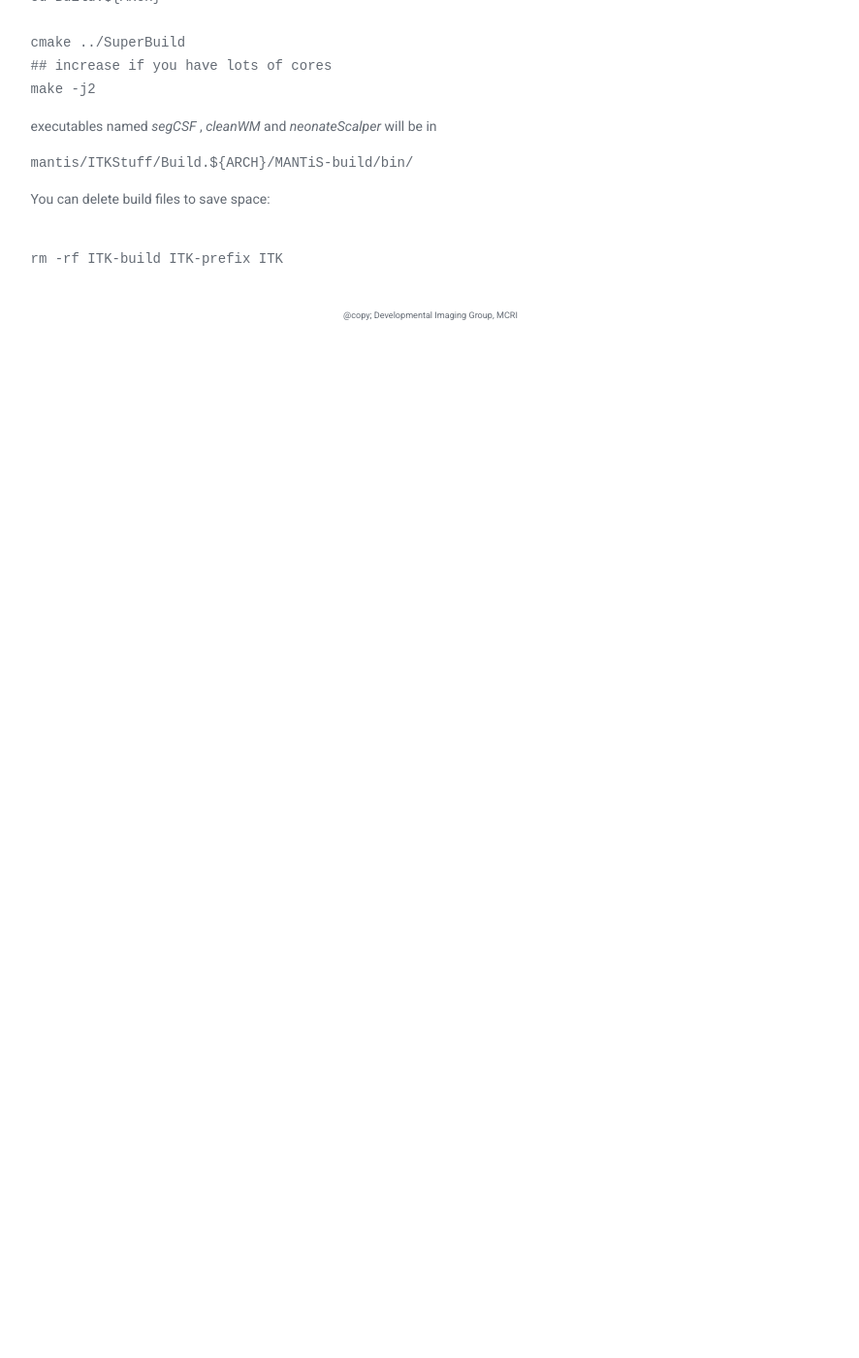
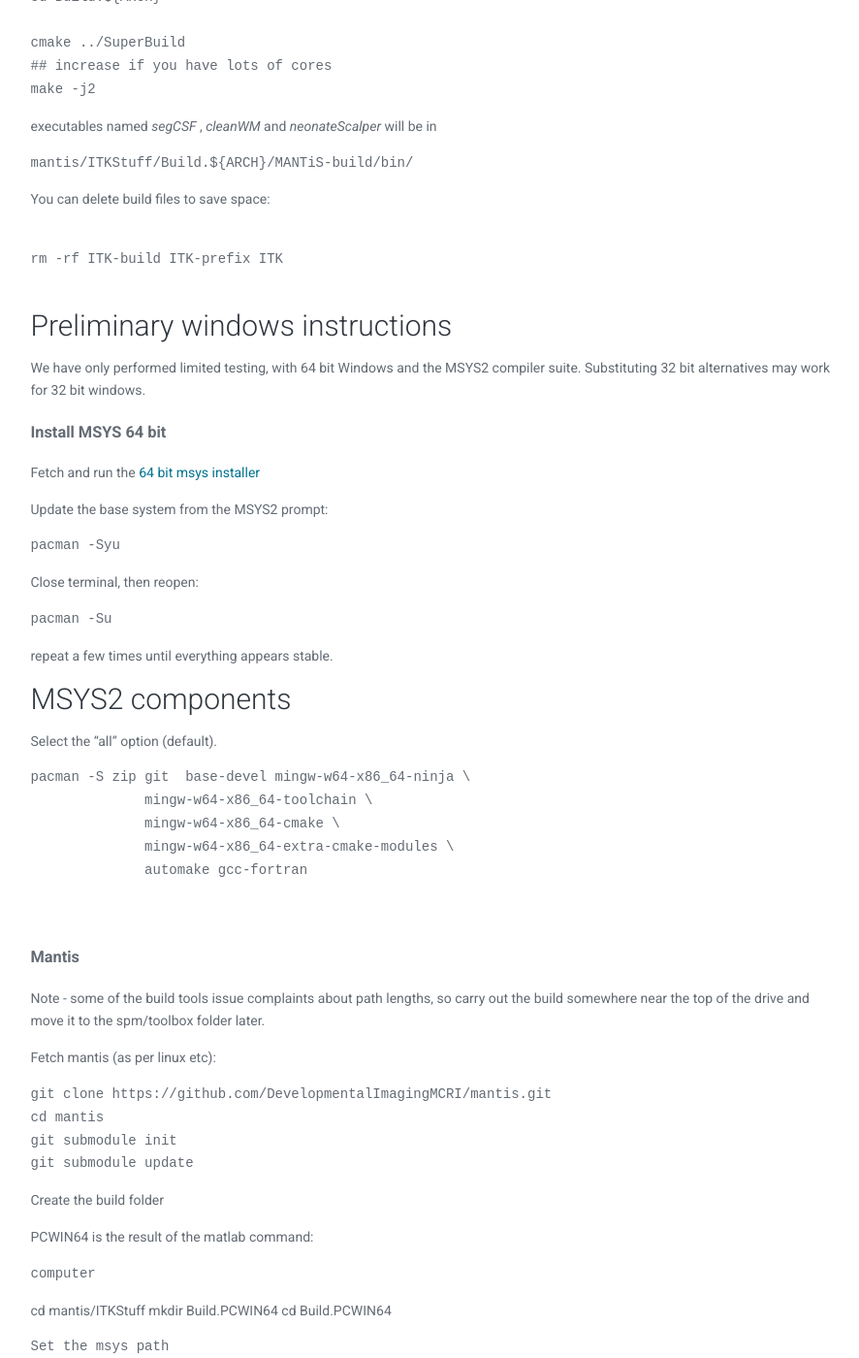
Before and after one commit to DevelopmentalImagingMCRI/mantis, a Jekyll site: the page built from installation/index.md, in a window 1280 px wide and 1400 px high, scrolled down 1416 px. Shown: the whole window at 97% size, without its empty margins (196-1082 px from the left). Built offline with Jekyll 4.4.1, drawn with Linux system fonts in a browser that asks for light colours; before the commit the page ends 1776 px from its top, so only the background shows below that; some of the changed text lies outside the part shown.

Commit message:
preliminary windows instructions

````diff
--- a/installation/index.md
+++ b/installation/index.md
@@ -91,3 +91,88 @@ You can delete build files to save space:
 rm -rf ITK-build ITK-prefix ITK
 
 ```
+
+## Preliminary windows instructions
+
+We have only performed limited testing, with 64 bit Windows and the MSYS2 compiler
+suite. Substituting 32 bit alternatives may work for 32 bit windows.
+
+### Install MSYS 64 bit
+
+Fetch and run the [64 bit msys installer](http://www.msys2.org)
+
+Update the base system from the MSYS2 prompt:
+
+``` bash
+pacman -Syu
+```
+
+Close terminal, then reopen:
+
+``` bash
+pacman -Su
+```
+
+repeat a few times until everything appears stable.
+## MSYS2 components
+
+Select the "all" option (default).
+
+``` bash
+pacman -S zip git  base-devel mingw-w64-x86_64-ninja \
+              mingw-w64-x86_64-toolchain \
+              mingw-w64-x86_64-cmake \
+              mingw-w64-x86_64-extra-cmake-modules \
+              automake gcc-fortran
+
+
+```
+
+### Mantis
+
+Note - some of the build tools issue complaints about path lengths, so carry out the build
+somewhere near the top of the drive and move it to the spm/toolbox folder later.
+
+Fetch mantis (as per linux etc):
+
+``` bash
+git clone https://github.com/DevelopmentalImagingMCRI/mantis.git
+cd mantis
+git submodule init
+git submodule update
+```
+
+Create the build folder
+
+PCWIN64 is the result of the matlab command:
+```matlab
+computer
+```
+cd mantis/ITKStuff
+mkdir Build.PCWIN64
+cd Build.PCWIN64
+```
+Set the msys path
+```
+export PATH=/c/msys64/mingw64/bin:$PATH
+```
+Trigger the build
+
+```
+cmake -G Ninja -DCMAKE_CXX_COMPILER=c:/msys64/mingw64/bin/c++.exe -DCMAKE_EXE_LINKER_FLAGS="-static-libgcc -static-libstdc++-static -lpthread"  ../SuperBuild
+ninja
+```
+
+Wait....
+
+When it is done, check that the executables run by double clicking on
+them from explorer. Exe files will be in
+```bash
+mantis/ITKStuff/Build.PCWIN64/MANTiS-build/bin/
+```
+Nothing should happen, but if there is an error
+message about missing libraries, then something has gone wrong.
+
+Drag the entire mantis folder structure into the spm/toolbox folder.
+
+Give it a try.
````
